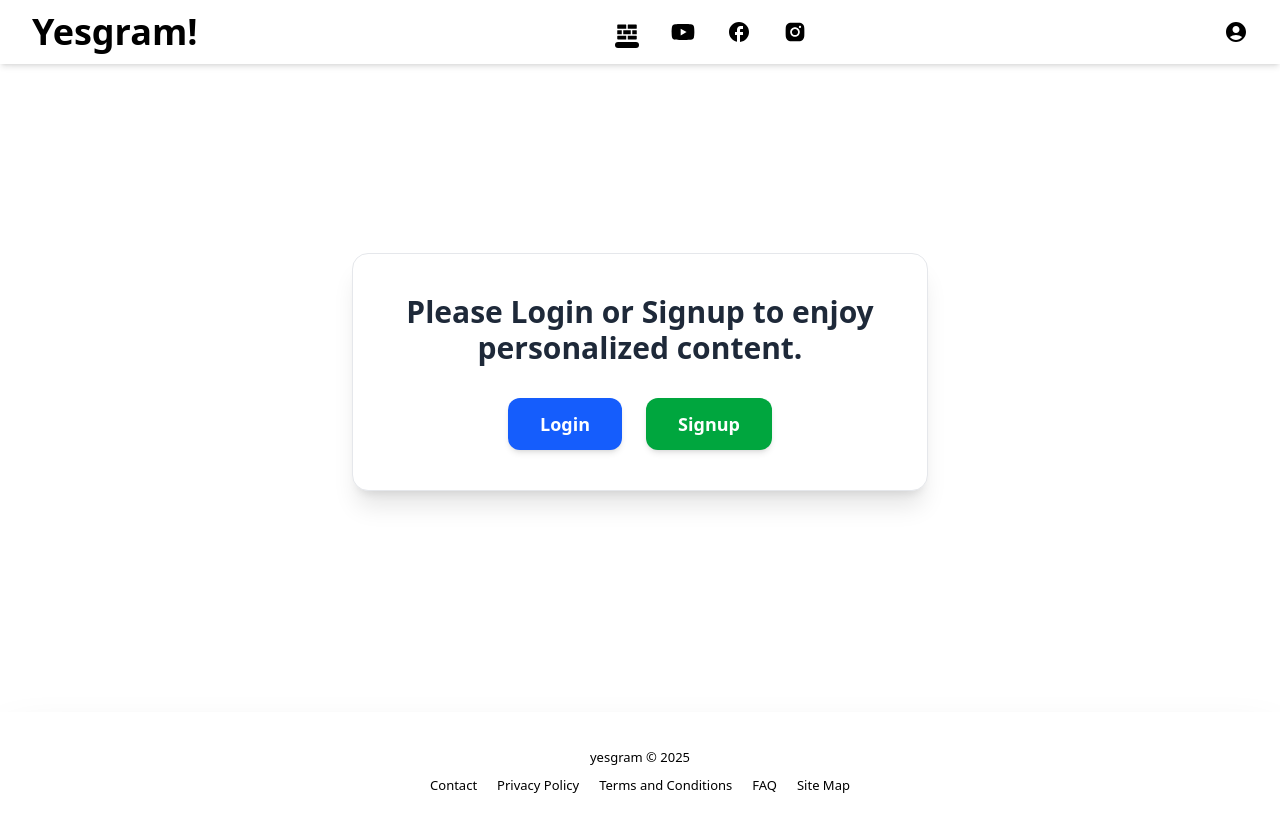
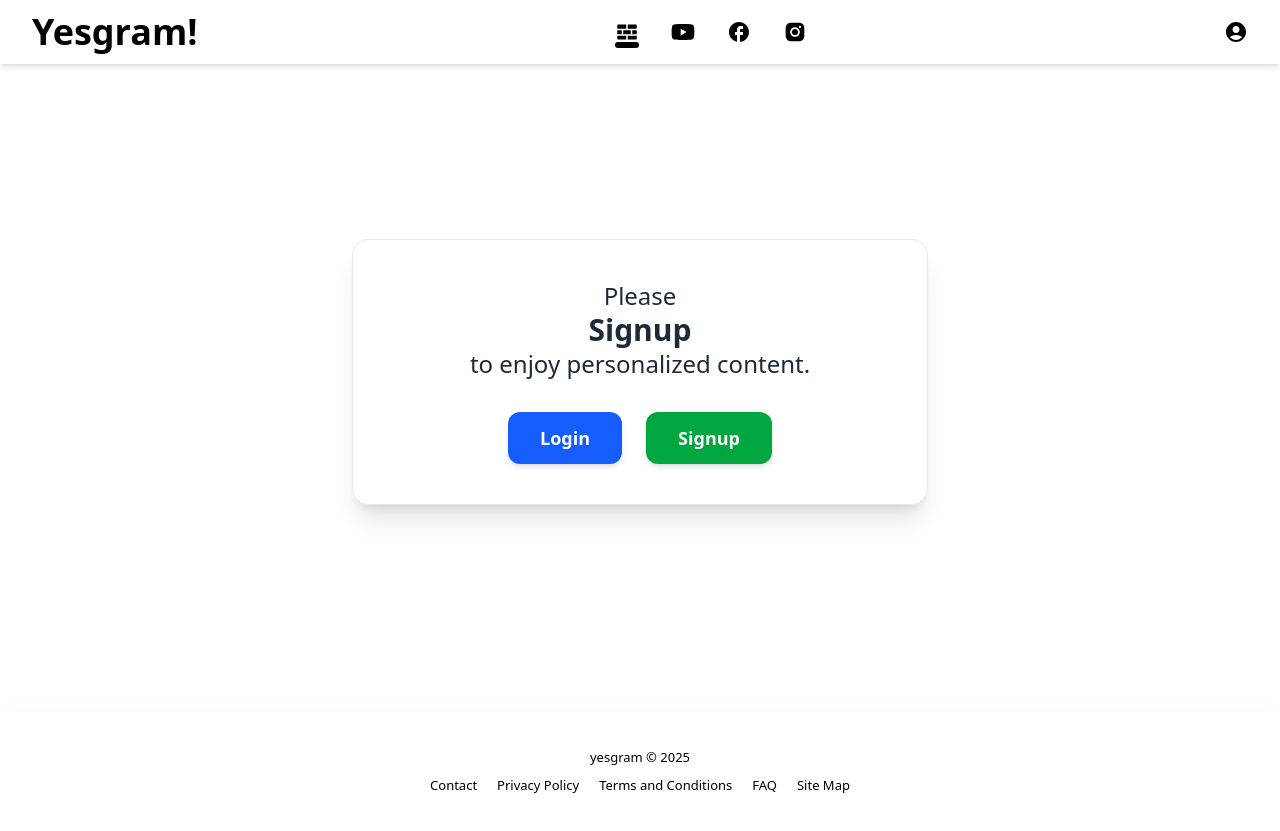
Before and after one commit to Zilan-Hasnath-Lithon/Yesgram-frontend, a React (Vite) app: page / in a window 1280 px wide. Built offline with nearby package versions, Linux system fonts and the light colour scheme.

Commit message:
Home.jsx

```diff
--- a/src/pages/Home.jsx
+++ b/src/pages/Home.jsx
@@ -50,8 +50,8 @@ const Home = () => {
 
                 {!user ? (
                     <div className="text-center space-y-8 bg-white p-10 rounded-2xl shadow-xl border border-gray-200 max-w-xl w-full">
-                        <p className="text-3xl font-bold text-gray-800">
-                            Please Login or Signup to enjoy personalized content.
+                        <p className="text-2xl text-gray-800">
+                            Please <p className="text-3xl font-bold text-gray-800> Login </p> or <p className="text-3xl font-bold text-gray-800>Signup </p> to enjoy personalized content.
                         </p>
 
                         <div className="flex gap-6 justify-center">
```
